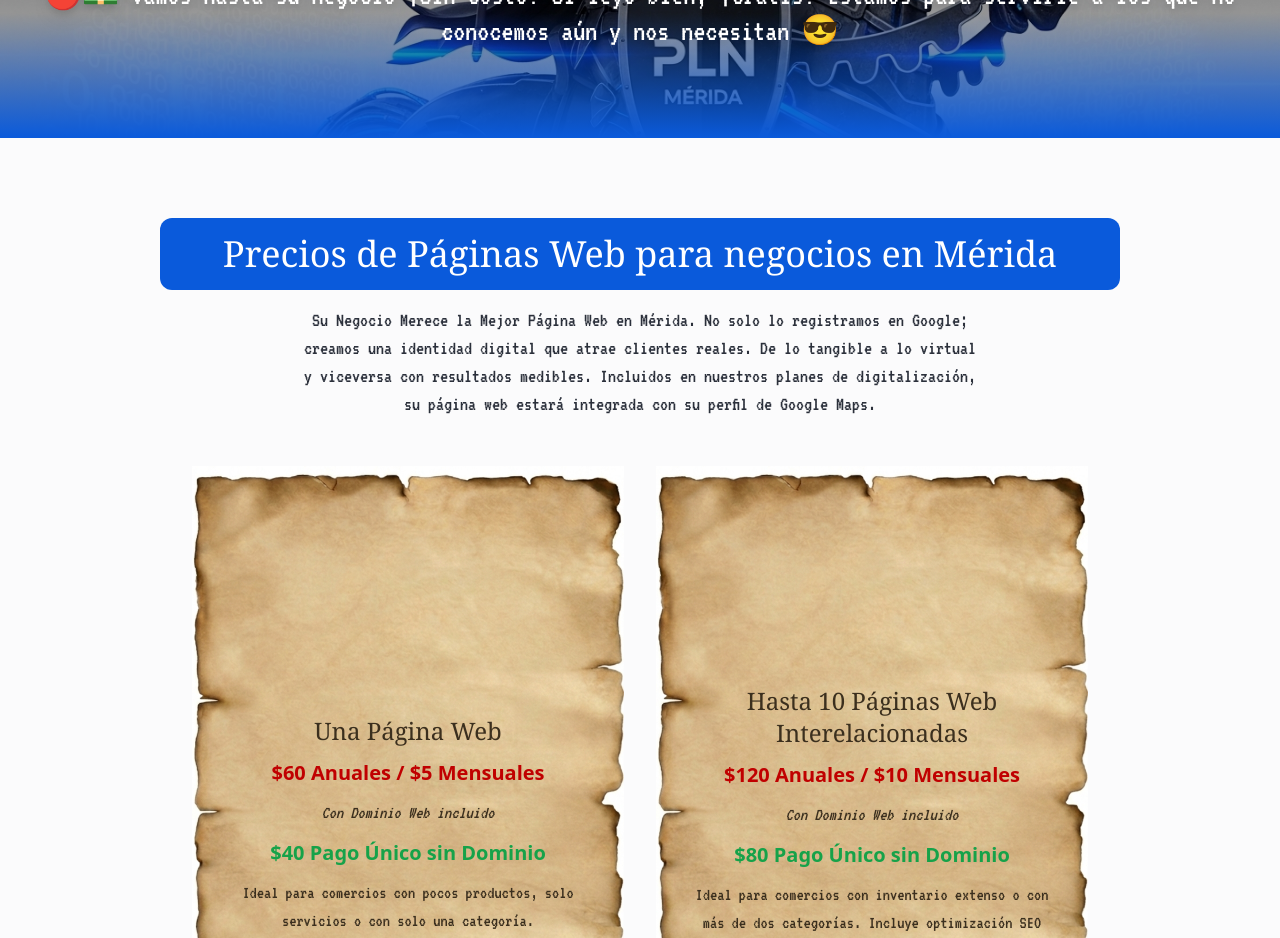
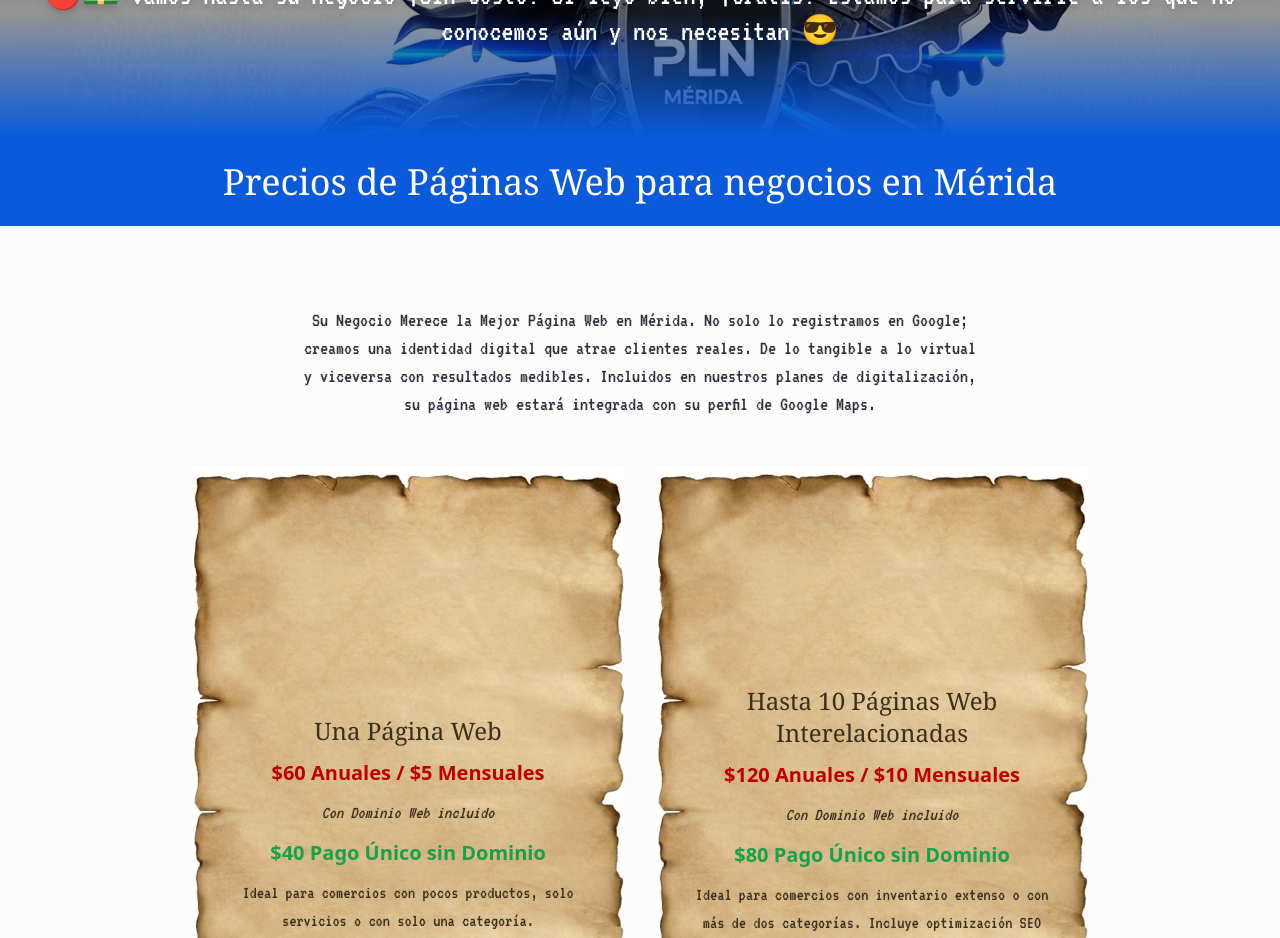
Before and after one commit to planhibrido-source/planhibrido-revamped, a React (Vite) app: page /diseno-pagina-web in a window 1280 px wide. Shown: the part 8020-8958 px from the top of the page. Built offline with nearby package versions, Linux system fonts and the light colour scheme; the HTML template or start-up script is replaced by a standard one; a web font is replaced by a local one.

Commit message:
Extensión de color de fondo
Co-authored-by: planhibrido-source <238339532+planhibrido-source@users.noreply.github.com>

```diff
--- a/src/pages/DisenoPaginaWeb.tsx
+++ b/src/pages/DisenoPaginaWeb.tsx
@@ -303,11 +303,13 @@ const DisenoPaginaWeb = () => {
         <ExampleSites />
 
         {/* Precios */}
+        <div className="bg-primary py-6 px-4 sm:px-6 lg:px-8">
+          <h2 className="text-3xl sm:text-4xl font-pirata text-white text-center max-w-5xl mx-auto">
+            Precios de Páginas Web para negocios en Mérida
+          </h2>
+        </div>
         <section className="py-20 px-4 sm:px-6 lg:px-8 bg-muted/30">
           <div className="container mx-auto max-w-5xl">
-            <h2 className="text-3xl sm:text-4xl font-pirata text-white text-center mb-4 bg-primary py-4 px-6 rounded-lg">
-              Precios de Páginas Web para negocios en Mérida
-            </h2>
             <p className="text-center text-xl font-vt323 text-foreground mb-12 max-w-2xl mx-auto">
               Su Negocio Merece la Mejor Página Web en Mérida. No solo lo registramos en Google;
               creamos una identidad digital que atrae clientes reales. De lo tangible a lo virtual y
```
